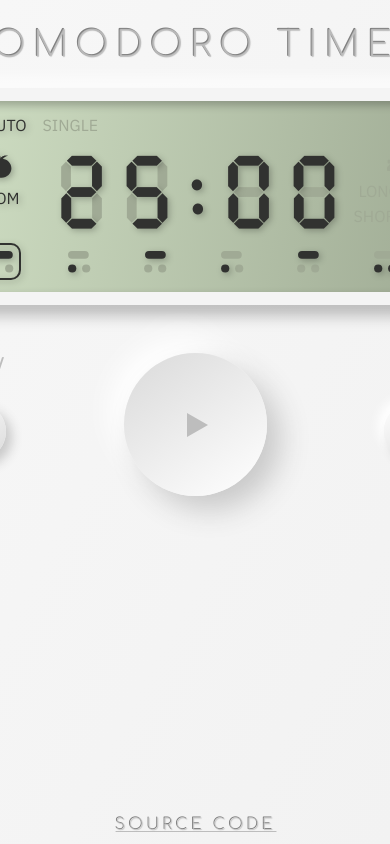
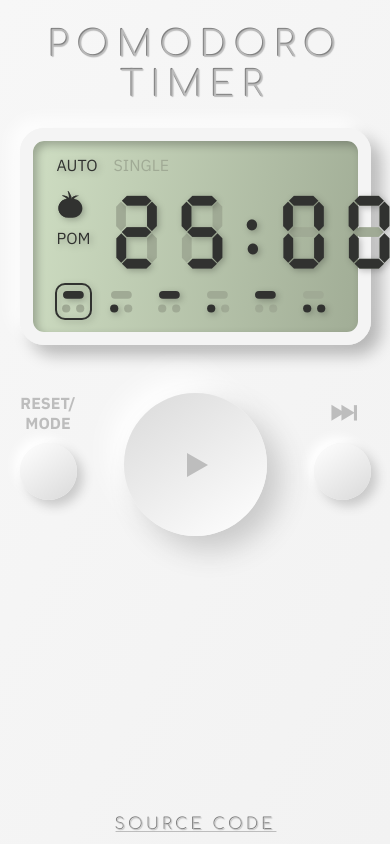
Before and after one commit to carlos815/pomodoro, a React (Create React App) app: page / in a window 390 px wide. Shown: the top 844 px of the page. Built offline with nearby package versions, Linux system fonts and the light colour scheme; what redux-subscriber would draw is missing.

Commit message:
fixed mobile version

```diff
--- a/src/App.scss
+++ b/src/App.scss
@@ -33,6 +33,7 @@ body {
   justify-content: space-between;
   flex-direction: column;
   min-height: 100vh;
+  max-width: 90vw;
   display: flex;
 }
 
@@ -60,6 +61,7 @@ h1 {
   justify-content: space-between;
   align-items: flex-start;
   margin-top: 3rem;
+  margin-bottom: 3rem;
 }
 button {
   outline: none;
```
